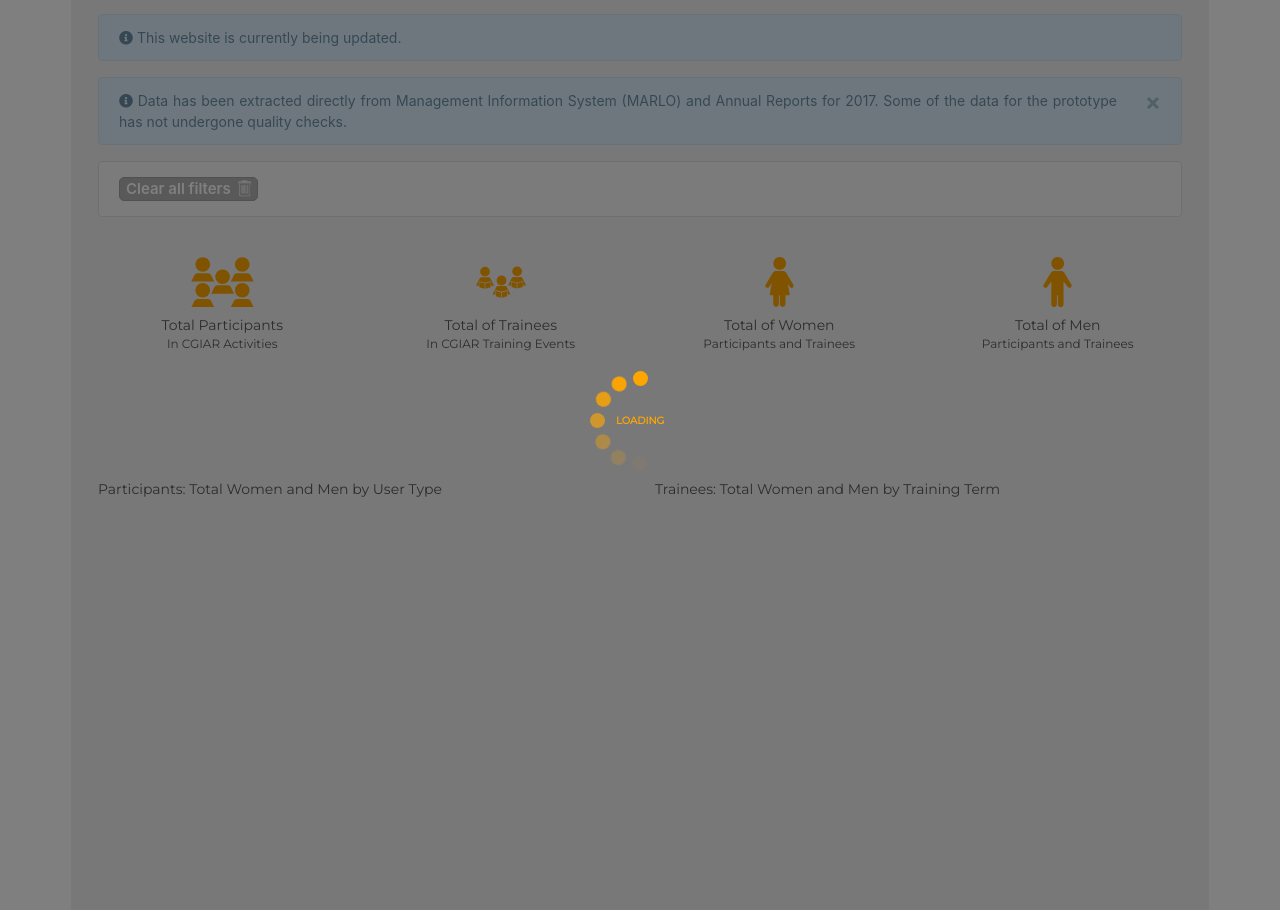
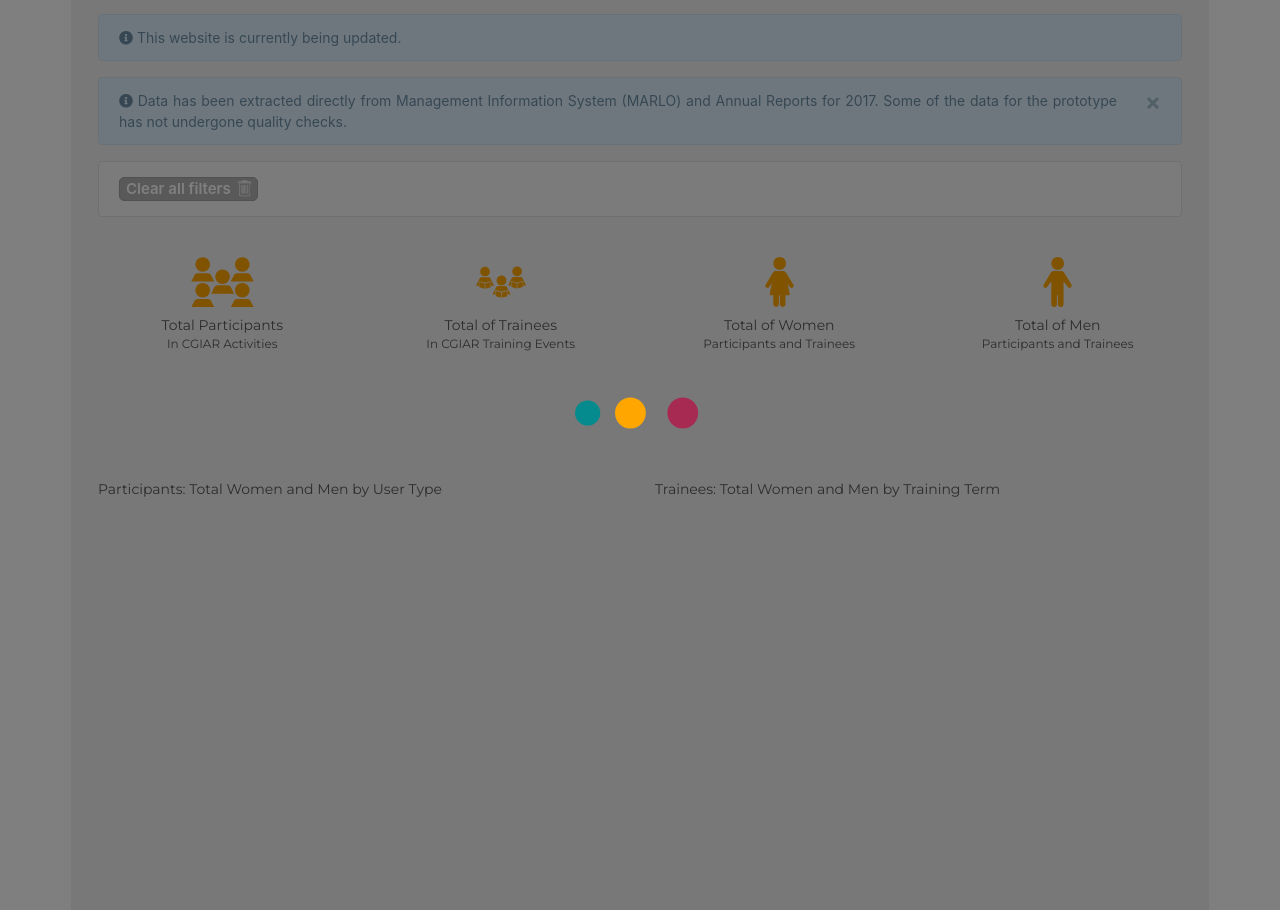
Before and after one commit to CCAFS/CGIAR-Dashboard, a PHP site: template app/templates/capDev.twig in a window 1280 px wide. Shown: the part 145-1055 px from the top of the page. Run offline with PHP 8.4, Linux system fonts and the light colour scheme; the template is opened without the code that fills it, so the values that code supplies are empty; some libraries are stand-ins or nearby versions.

Commit message:
Changing loading animation and fixing Innovations scrolling in some charts.

```diff
--- a/app/templates/home.twig
+++ b/app/templates/home.twig
@@ -16,7 +16,7 @@
       'https://www.amcharts.com/lib/3/themes/light.js',
       "./js/libs/tableau/tableau-2.2.2.min.js",
       "./js/libs/sly/sly.min.js",
-      "./js/homepage.js"
+      "./js/homepage.js?20190821"
     ]
   }
 %}
--- a/app/templates/pages/header.twig
+++ b/app/templates/pages/header.twig
@@ -47,21 +47,7 @@
           <div class="modal-dialog modal-dialog-centered" role="document">
             <div class="modal-content">
               <div class="modal-body">
-                <div class="loadingtext">Loading</div>
-                <div class="sk-fading-circle">
-                  <div class="sk-circle1 sk-circle"></div>
-                  <div class="sk-circle2 sk-circle"></div>
-                  <div class="sk-circle3 sk-circle"></div>
-                  <div class="sk-circle4 sk-circle"></div>
-                  <div class="sk-circle5 sk-circle"></div>
-                  <div class="sk-circle6 sk-circle"></div>
-                  <div class="sk-circle7 sk-circle"></div>
-                  <div class="sk-circle8 sk-circle"></div>
-                  <div class="sk-circle9 sk-circle"></div>
-                  <div class="sk-circle10 sk-circle"></div>
-                  <div class="sk-circle11 sk-circle"></div>
-                  <div class="sk-circle12 sk-circle"></div>
-                </div>
+                <div id="loading"></div>
               </div>
             </div>
           </div>
--- a/public/css/pageloading.css
+++ b/public/css/pageloading.css
@@ -1,173 +1,14 @@
-.sk-fading-circle {
-    margin: 100px auto;
-    width: 100px;
-    height: 100px;
-    position: relative;
-}
-
-.sk-fading-circle .sk-circle {
+#loading {
     width: 100%;
     height: 100%;
+    background: url('../images/loading.svg') no-repeat center center;
     position: absolute;
+    z-index: 99;
+    top: 0;
     left: 0;
-    top: 0;
-}
-
-.sk-fading-circle .sk-circle:before {
-    content: '';
-    display: block;
-    margin: 0 auto;
-    width: 15%;
-    height: 15%;
-    background-color: #ffa600;
-    border-radius: 100%;
-    -webkit-animation: sk-circleFadeDelay 1.2s infinite ease-in-out both;
-    animation: sk-circleFadeDelay 1.2s infinite ease-in-out both;
-}
-
-.sk-fading-circle .sk-circle2 {
-    -webkit-transform: rotate(30deg);
-    -ms-transform: rotate(30deg);
-    transform: rotate(30deg);
-}
-
-.sk-fading-circle .sk-circle3 {
-    -webkit-transform: rotate(60deg);
-    -ms-transform: rotate(60deg);
-    transform: rotate(60deg);
-}
-
-.sk-fading-circle .sk-circle4 {
-    -webkit-transform: rotate(90deg);
-    -ms-transform: rotate(90deg);
-    transform: rotate(90deg);
-}
-
-.sk-fading-circle .sk-circle5 {
-    -webkit-transform: rotate(120deg);
-    -ms-transform: rotate(120deg);
-    transform: rotate(120deg);
-}
-
-.sk-fading-circle .sk-circle6 {
-    -webkit-transform: rotate(150deg);
-    -ms-transform: rotate(150deg);
-    transform: rotate(150deg);
-}
-
-.sk-fading-circle .sk-circle7 {
-    -webkit-transform: rotate(180deg);
-    -ms-transform: rotate(180deg);
-    transform: rotate(180deg);
-}
-
-.sk-fading-circle .sk-circle8 {
-    -webkit-transform: rotate(210deg);
-    -ms-transform: rotate(210deg);
-     transform: rotate(210deg);
-}
-
-.sk-fading-circle .sk-circle9 {
-    -webkit-transform: rotate(240deg);
-    -ms-transform: rotate(240deg);
-    transform: rotate(240deg);
-}
-
-.sk-fading-circle .sk-circle10 {
-    -webkit-transform: rotate(270deg);
-    -ms-transform: rotate(270deg);
-    transform: rotate(270deg);
-}
-
-.sk-fading-circle .sk-circle11 {
-    -webkit-transform: rotate(300deg);
-    -ms-transform: rotate(300deg);
-    transform: rotate(300deg);
-}
-
-.sk-fading-circle .sk-circle12 {
-    -webkit-transform: rotate(330deg);
-    -ms-transform: rotate(330deg);
-    transform: rotate(330deg);
-}
-
-.sk-fading-circle .sk-circle2:before {
-    -webkit-animation-delay: -1.1s;
-    animation-delay: -1.1s;
-}
-
-.sk-fading-circle .sk-circle3:before {
-    -webkit-animation-delay: -1s;
-    animation-delay: -1s;
-}
-
-.sk-fading-circle .sk-circle4:before {
-    -webkit-animation-delay: -0.9s;
-    animation-delay: -0.9s;
-}
-
-.sk-fading-circle .sk-circle5:before {
-    -webkit-animation-delay: -0.8s;
-    animation-delay: -0.8s;
- }
-
-.sk-fading-circle .sk-circle6:before {
-    -webkit-animation-delay: -0.7s;
-    animation-delay: -0.7s;
-}
-
-.sk-fading-circle .sk-circle7:before {
-    -webkit-animation-delay: -0.6s;
-    animation-delay: -0.6s;
-}
-
-.sk-fading-circle .sk-circle8:before {
-    -webkit-animation-delay: -0.5s;
-    animation-delay: -0.5s;
-}
-
-.sk-fading-circle .sk-circle9:before {
-    -webkit-animation-delay: -0.4s;
-    animation-delay: -0.4s;
-}
-
-.sk-fading-circle .sk-circle10:before {
-    -webkit-animation-delay: -0.3s;
-    animation-delay: -0.3s;
-}
-
-.sk-fading-circle .sk-circle11:before {
-    -webkit-animation-delay: -0.2s;
-    animation-delay: -0.2s;
-}
-
-.sk-fading-circle .sk-circle12:before {
-    -webkit-animation-delay: -0.1s;
-    animation-delay: -0.1s;
-}
-
-@-webkit-keyframes sk-circleFadeDelay {
-    0%, 39%, 100% { opacity: 0; }
-    40% { opacity: 1; }
-}
-
-@keyframes sk-circleFadeDelay {
-    0%, 39%, 100% { opacity: 0; }
-    40% { opacity: 1; }
 }
 
 .modal-content {
     background-color: transparent;
     border: 0px;
 }
-
-.loadingtext {
-    position: relative;
-    top: 157px;
-    left: 210px;
-    font-family: 'Montserrat', sans-serif;
-    font-size: 10px;
-    font-weight: 800;
-    color: #ffa600;
-    text-transform: uppercase;
-}
```
Also changed, not shown: public/js/homepage.js (+5 -2 lines), public/js/innovations.js (+4 -4 lines), public/images/loading.svg (added), public/js/globalFilters.js (added).
